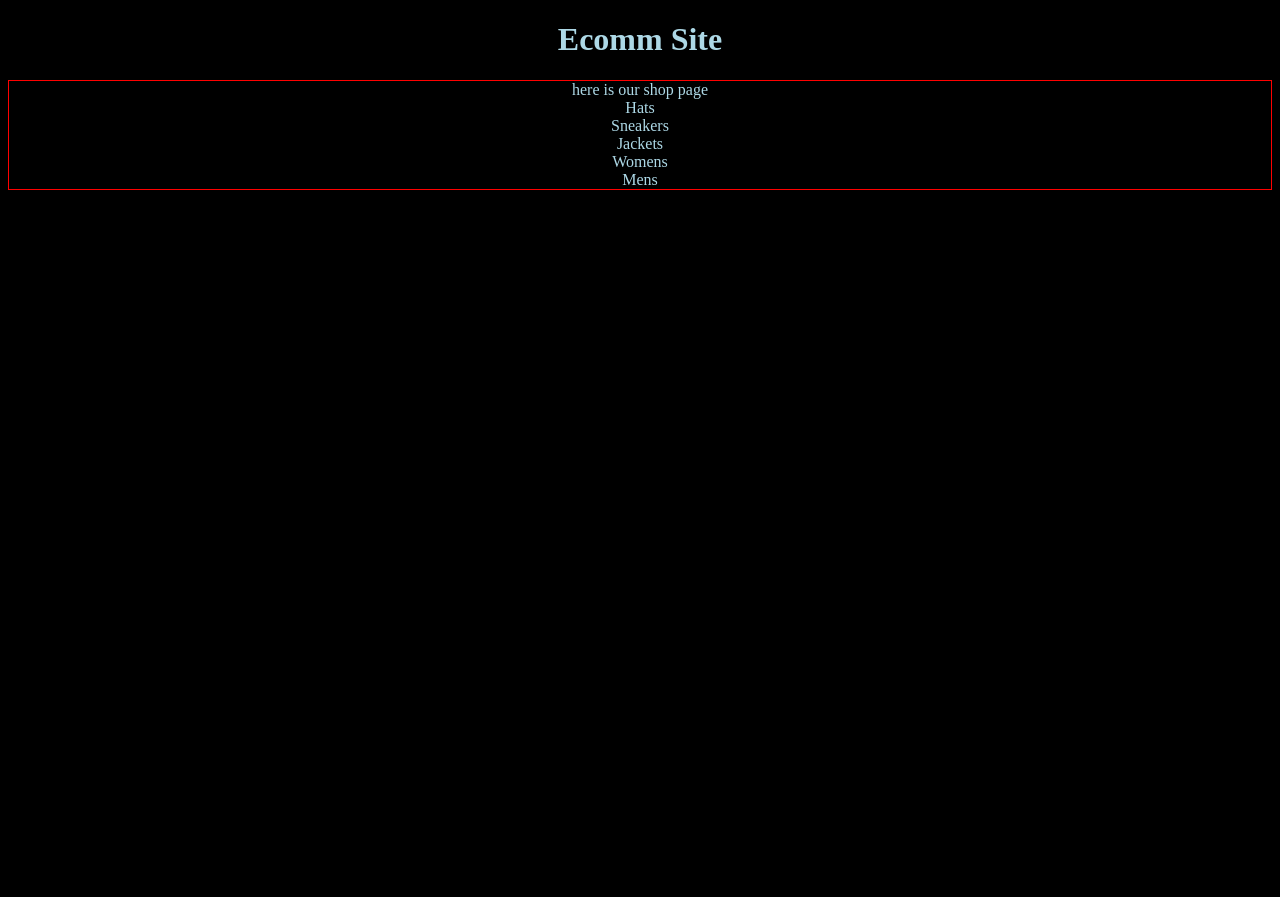
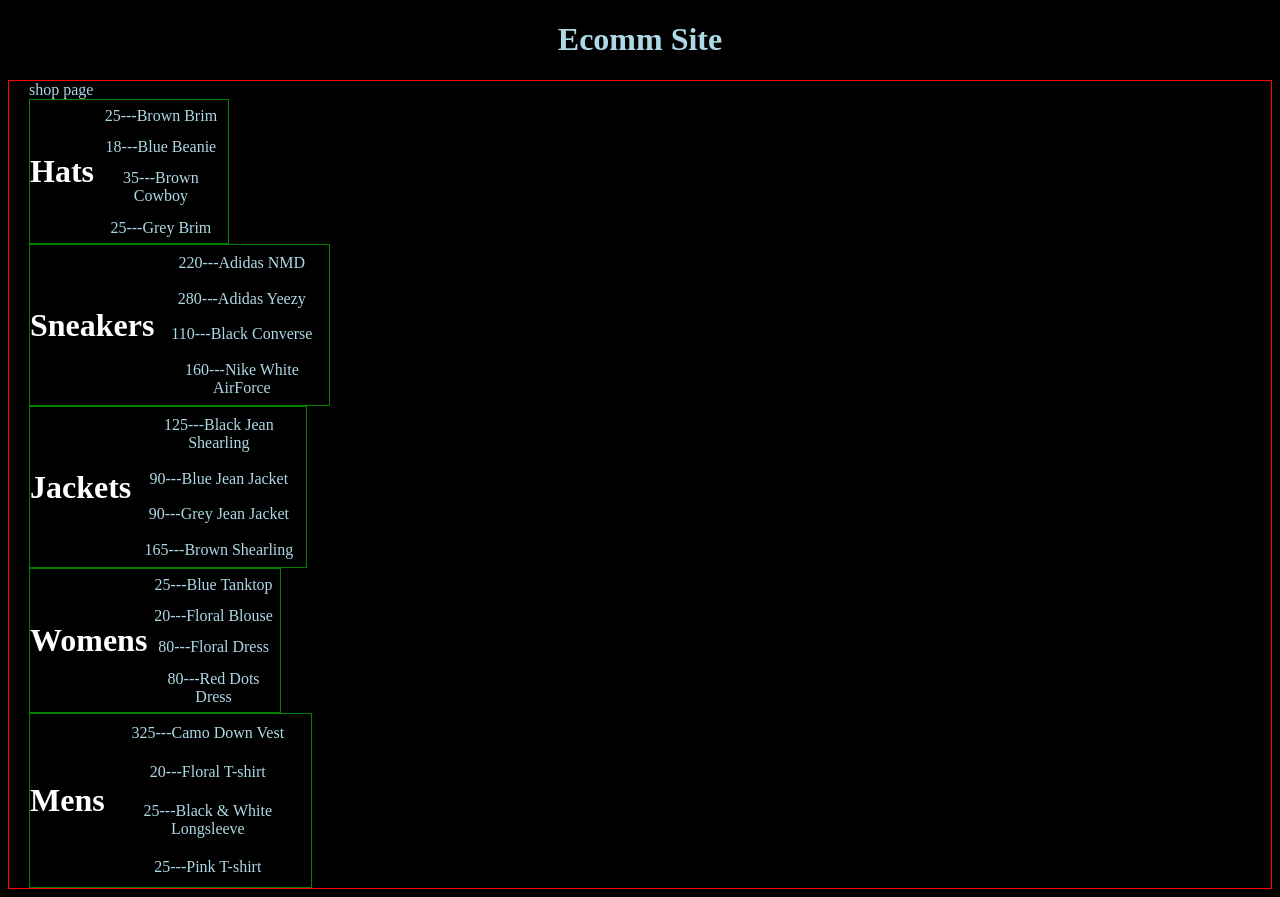
Before and after one commit to AGCB/ecomm, a React (Create React App) app: page /shop in a window 1280 px wide. Before the commit the page ends 800 px from the top, so only its background shows below. Built offline with nearby package versions, Linux system fonts and the light colour scheme.

Commit message:
create preview collection component

```diff
--- a/src/App.js
+++ b/src/App.js
@@ -1,8 +1,5 @@
 import './App.scss';
 import HomePage from './pages/HomePage';
-import SneakersPage from './pages/SneakersPage';
-import HatsPage from './pages/HatsPage';
-import PantsPage from './pages/PantsPage';
 import ShopPage from './pages/ShopPage';
 import { Route, Switch } from 'react-router-dom';
 
--- /dev/null
+++ b/src/components/CollectionPreview/CollectionPreview.jsx
@@ -0,0 +1,27 @@
+import React from 'react';
+import './collection-preview.scss';
+
+const CollectionPreview = ({collection}) => {
+  const { items, title } = collection;
+  return (
+    <div className="collection-preview">
+      <h1 className="collection-preview-title">{title}</h1>
+      <div className="collection-preview-items">
+        {
+          items
+            .filter((x,i) => i < 4)
+            .map(item => {
+              console.log('here are the items', items);
+              return (
+                <div className="collection-preview-item">
+                  <span >{`${item.price}---${item.name}`}</span>
+              </div >
+              )
+            })
+        }
+      </div>
+    </div>
+  )
+}
+
+export default CollectionPreview;
--- /dev/null
+++ b/src/components/CollectionPreview/collection-preview.scss
@@ -0,0 +1,17 @@
+.collection-preview {
+  display: flex;
+  flex-direction: row;
+  align-items: center;
+  border: 1px solid green;
+  .collection-preview-title {
+    color: white;
+  }
+  .collection-preview-items {
+    color: blue;
+    display: flex;
+    flex-direction: column;
+    .collection-preview-item {
+      padding: 5%;
+    }
+  }
+}
--- /dev/null
+++ b/src/components/CollectionPreview/index.js
@@ -0,0 +1,3 @@
+import CollectionPreview from './CollectionPreview.jsx';
+
+export default CollectionPreview;
--- a/src/pages/HomePage/HomePage.jsx
+++ b/src/pages/HomePage/HomePage.jsx
@@ -1,7 +1,8 @@
 import DirectoryMenu from '../../components/DirectoryMenu';
+import './home-page.scss';
 
 const HomePage = () => (
-  <div className="homepage">
+  <div className="home-page">
     <span>HomePage</span>
     <DirectoryMenu/>
   </div>
--- /dev/null
+++ b/src/pages/HomePage/home-page.scss
@@ -0,0 +1,5 @@
+.home-page {
+  border: 1px solid green;
+  display: flex;
+  flex-direction: row;
+}
--- a/src/pages/HomePage/homepage.scss
+++ /dev/null
@@ -1,3 +0,0 @@
-.home-page {
-  border: 1px solid lightblue;
-}
--- a/src/pages/HomePage/index.js
+++ b/src/pages/HomePage/index.js
@@ -1,4 +1,3 @@
-import React from 'react';
 import HomePage from './HomePage.jsx';
 
 export default HomePage;
--- a/src/pages/ShopPage/ShopPage.jsx
+++ b/src/pages/ShopPage/ShopPage.jsx
@@ -1,4 +1,5 @@
 import React, { Component } from 'react';
+import CollectionPreview from '../../components/CollectionPreview';
 import './shop-page.scss';
 
 class ShopPage extends Component {
@@ -259,11 +260,14 @@ class ShopPage extends Component {
 
     return (
       <div className="shop-page">
-        <span>here is our shop page</span>
+        <span>shop page</span>
         {
-          collections.map(c => {
-            console.log(`here is collection-${c.id}`, c);
-            return <span>{c.title}</span>
+          collections.map(collection => {
+            return (
+              <CollectionPreview
+                key={collection.id}
+                collection={collection} />
+            )
           })
         }
       </div>
--- a/src/pages/ShopPage/shop-page.scss
+++ b/src/pages/ShopPage/shop-page.scss
@@ -1,6 +1,8 @@
 .shop-page {
-  border: 1px solid red;
   display: flex;
   flex-direction: column;
-  align-items: center;
+  flex-wrap: wrap;
+  align-items: flex-start;
+  border: 1px solid red;
+  padding-left: 20px;
 }
```
Also changed, not shown: 1 other file (tests, documents, lock files or other folders).
